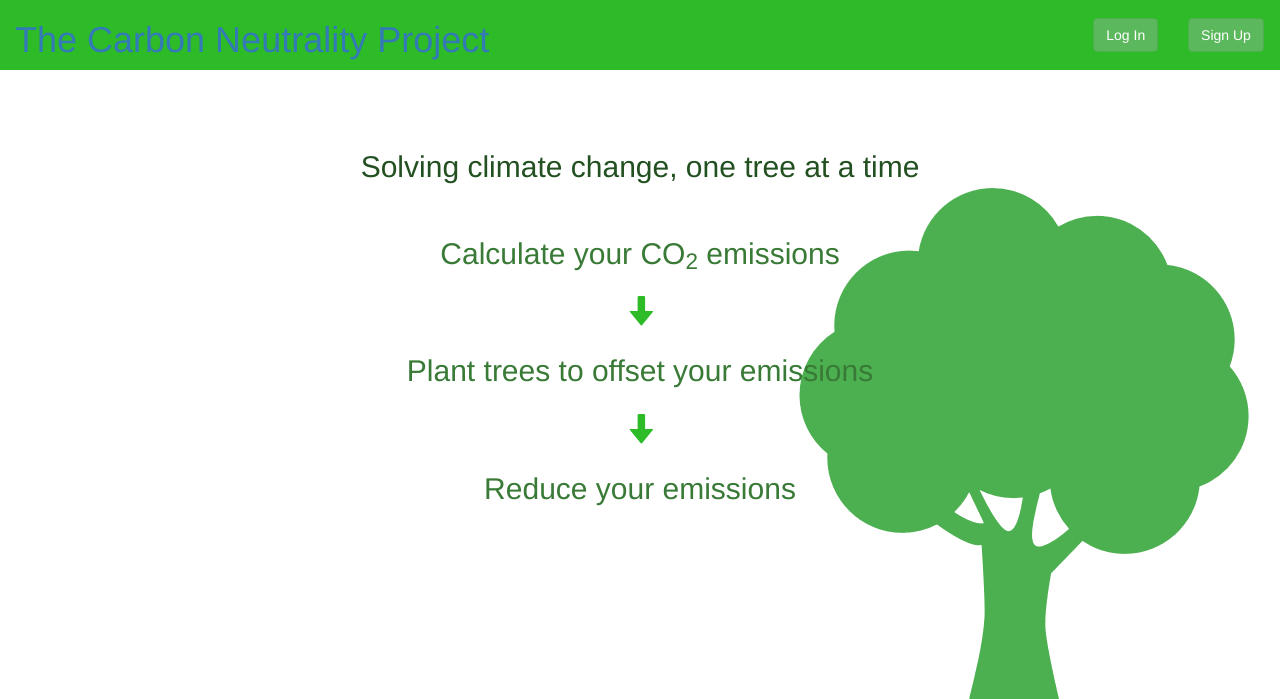
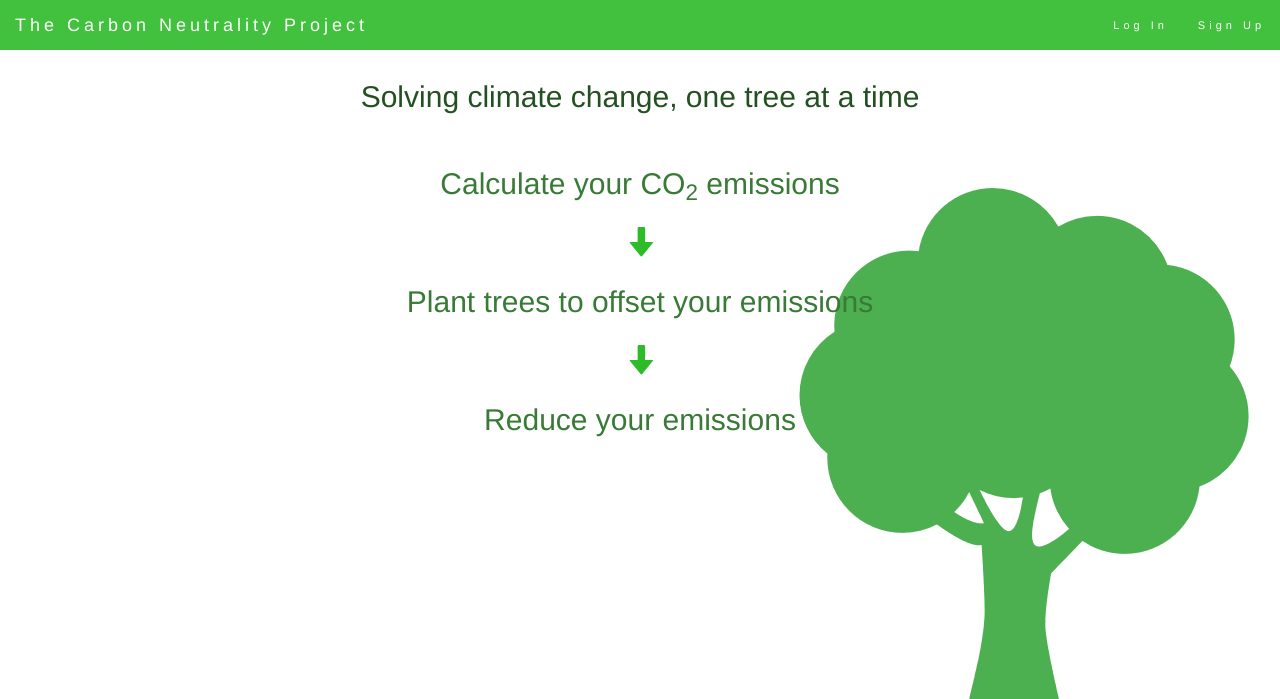
Before and after one commit to Som-body/Carbon_Neutrality, a Django app: page / in a window 1280 px wide. Shown: the top 699 px of the page. Run offline with Django 3.2, Linux system fonts and the light colour scheme; data that the repository does not hold is empty; parts of the project's set-up code (start-up, migrations or seed data) failed here and were passed over; some libraries are stand-ins or nearby versions.

Commit message:
Small Changes

```diff
--- a/Main/static/css/base.css
+++ b/Main/static/css/base.css
@@ -2,6 +2,33 @@ html, body {
     margin:0;
     padding:0;
     height:100%;
+}
+
+.navbar {
+    margin-bottom: 0;
+    background-color: #2DBB28 !important;
+    border: 0;
+    font-size: 11px !important;
+    letter-spacing: 4px;
+    opacity:0.9;
+}
+
+.navbar li a, .navbar .navbar-brand {
+    color: white !important;
+}
+
+.navbar-nav li a:hover {
+    color: #1E311D !important;
+    background-color: white !important;
+}
+
+.navbar-nav li.active a {
+    color: #1E311D !important;
+    background-color: white !important;
+}
+
+.navbar-default .navbar-toggle {
+    border-color: transparent;
 }
 
 #container {
--- a/Main/templates/Main/base.html
+++ b/Main/templates/Main/base.html
@@ -16,20 +16,30 @@
 </head>
 <body>
 <div id="container">
-    <div id="nav">
+    <nav class="navbar navbar-default navbar-fixed-top">
         <div class="container-fluid">
-            <div class="row" id="header">
-                <div class="col-sm-10 vcenter"><h1><a href="/">The Carbon Neutrality Project</a></h1></div>
-                {% if user.is_authenticated %}
-                    <div class="col-sm-1 nav_link vcenter"><a href="/user/{{ user.get_username }}" class="btn btn-success pull-right">My Page</a></div>
-                    <div class="col-sm-1 nav_link vcenter"><a href="/logout/?next={{ request.path }}" class="btn btn-success">Log Out</a></div>
-                {% else %}
-                    <div class="col-sm-1 nav_link vcenter"><a href="/login/?next={{ request.path }}" class="btn btn-success pull-right">Log In</a></div>
-                    <div class="col-sm-1 nav_link vcenter"><a href="/signup/?next={{ request.path }}" class="btn btn-success ">Sign Up</a></div>
-                {% endif %}
+            <div class="navbar-header">
+                <button type="button" class="navbar-toggle" data-toggle="collapse" data-target="#nav_bar">
+                    <span class="icon-bar"></span>
+                    <span class="icon-bar"></span>
+                    <span class="icon-bar"></span>
+                </button>
+                <a class="navbar-brand" href="/">The Carbon Neutrality Project</a>
+            </div>
+            <div class="collapse navbar-collapse" id="nav_bar">
+                <ul class="nav navbar-nav navbar-right">
+                    {% if not user.is_authenticated %}
+                    <li><a href="/login/?next={{ request.path }}">Log In</a></li>
+                    <li><a href="/signup/?next={{ request.path }}">Sign Up</a></li>
+                    {% else %}
+                    <li><a href="/user/{{ user.get_username }}">My page</a></li>
+                    <li><a href="/logout/?next={{ request.path }}">Log Out</a></li>
+                    {% endif %}
+                </ul>
             </div>
         </div>
-    </div>
+    </nav>
+
     <div id="main">
         {% block content %}
         {% endblock content %}
--- a/Main/templates/Main/index.html
+++ b/Main/templates/Main/index.html
@@ -2,7 +2,7 @@
 
 {% block content %}
     {% if slides %}
-            <div id="main_carousel" class="carousel slide" data-ride="carousel">
+            <div id="main_carousel" class="carousel slide hidden-sm hidden-xs" data-ride="carousel">
                 <!-- Indicators -->
                 <ol class="carousel-indicators">
                 {% for slide in slides %}
```
Also changed, not shown: Main/templates/Main/account.html (+4 -4 lines).
